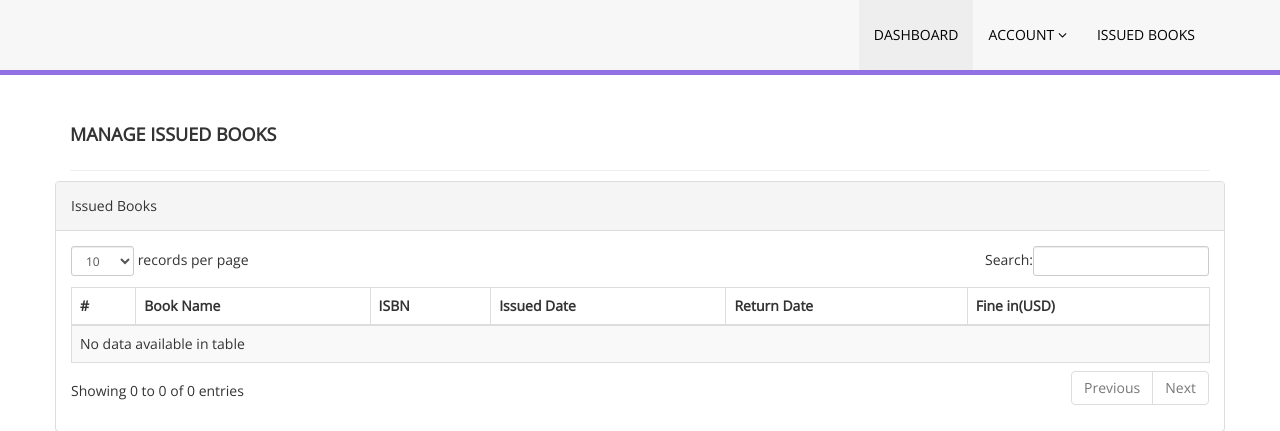
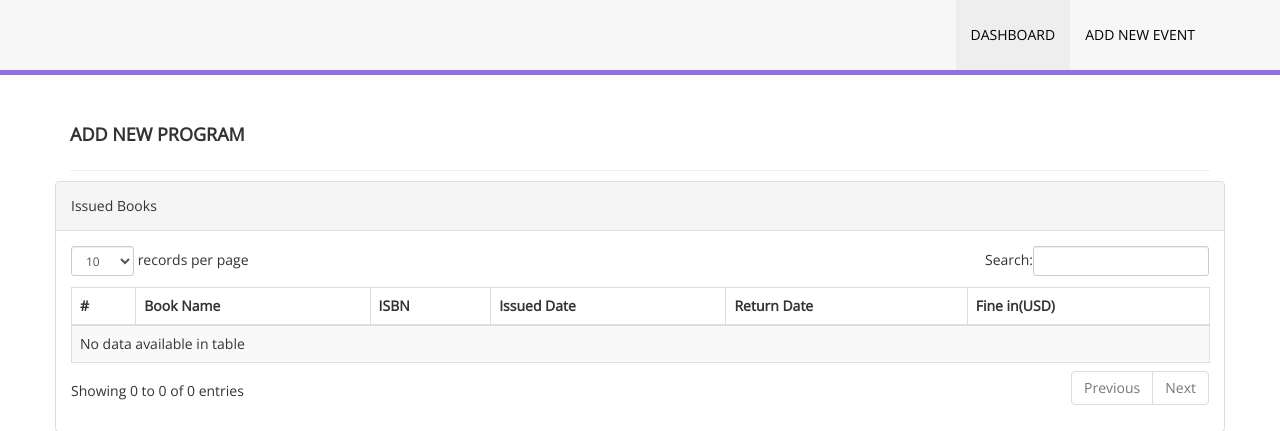
Before and after one commit to nirzaf/sltjranking, a PHP site: page /issued-books.php in a window 1280 px wide. Shown: the part 90-521 px from the top of the page. Run offline with PHP 8.4, Linux system fonts and the light colour scheme; a user stored in the database is signed in; data comes from the database, SQL or seed files in the repository.

Commit message:
New Commit

```diff
--- a/dashboard.php
+++ b/dashboard.php
@@ -33,7 +33,7 @@ else{?>
          <div class="container">
         <div class="row pad-botm">
             <div class="col-md-12">
-                <h4 class="header-line">ADMIN DASHBOARD</h4>
+                <h4 class="header-line"><?php echo $_SESSION['Branch']; ?> DASHBOARD</h4>
 
                             </div>
 
--- a/includes/header.php
+++ b/includes/header.php
@@ -34,16 +34,8 @@
                             <li><a href="dashboard.php" class="menu-top-active">DASHBOARD</a></li>
 
 
-   <li>
-                                <a href="#" class="dropdown-toggle" id="ddlmenuItem" data-toggle="dropdown"> Account <i class="fa fa-angle-down"></i></a>
-                                <ul class="dropdown-menu" role="menu" aria-labelledby="ddlmenuItem">
-                                    <li role="presentation"><a role="menuitem" tabindex="-1" href="my-profile.php">My Profile</a></li>
-                                     <li role="presentation"><a role="menuitem" tabindex="-1" href="change-password.php">Change Password</a></li>
-                                </ul>
                             </li>
-                            <li><a href="issued-books.php">Issued Books</a></li>
-
-
+                            <li><a href="issued-books.php">Add New Event</a></li>
                         </ul>
                     </div>
                 </div>
--- a/index.php
+++ b/index.php
@@ -22,8 +22,10 @@ if (isset($_POST['login'])) {
 		if ($query->rowCount() > 0) {
 			foreach ($results as $result) {
 				$_SESSION['id'] = $result->id;
+				$BranchName = $result->CategoryName;
 				if ($result->Status == 1) {
 					$_SESSION['login'] = $_POST['Username'];
+					$_SESSION['Branch'] = $BranchName;
 					echo "<script type='text/javascript'> document.location ='dashboard.php'; </script>";
 				} else {
 					echo "<script>alert('Your Account Has been blocked .Please contact admin');</script>";
--- a/issued-books.php
+++ b/issued-books.php
@@ -28,7 +28,7 @@ header('location:manage-books.php');
 	<meta name="viewport" content="width=device-width, initial-scale=1, maximum-scale=1" />
 	<meta name="description" content="" />
 	<meta name="author" content="" />
-    <title>Online Library Management System | Manage Issued Books</title>
+	<title>SLTJ Ranking Management System | Manage Issued Books</title>
 	<!-- BOOTSTRAP CORE STYLE  -->
 	<link href="assets/css/bootstrap.css" rel="stylesheet" />
 	<!-- FONT AWESOME STYLE  -->
@@ -49,7 +49,8 @@ header('location:manage-books.php');
 		 <div class="container">
 		<div class="row pad-botm">
 			<div class="col-md-12">
-                <h4 class="header-line">Manage Issued Books</h4>
+				<h4 class="header-line">Add New Program
+				</h4>
 	</div>
 
 
```
Lines whose indentation alone changed are shown as unchanged.
